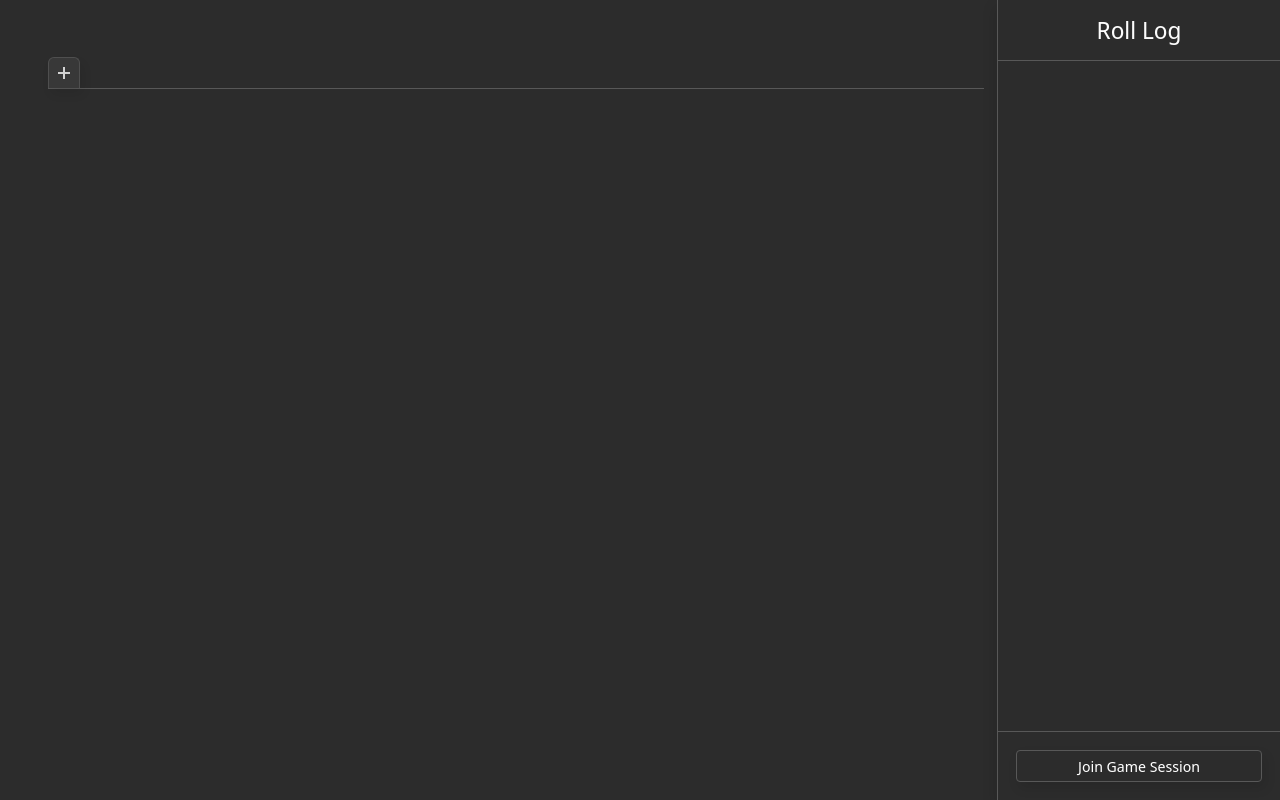
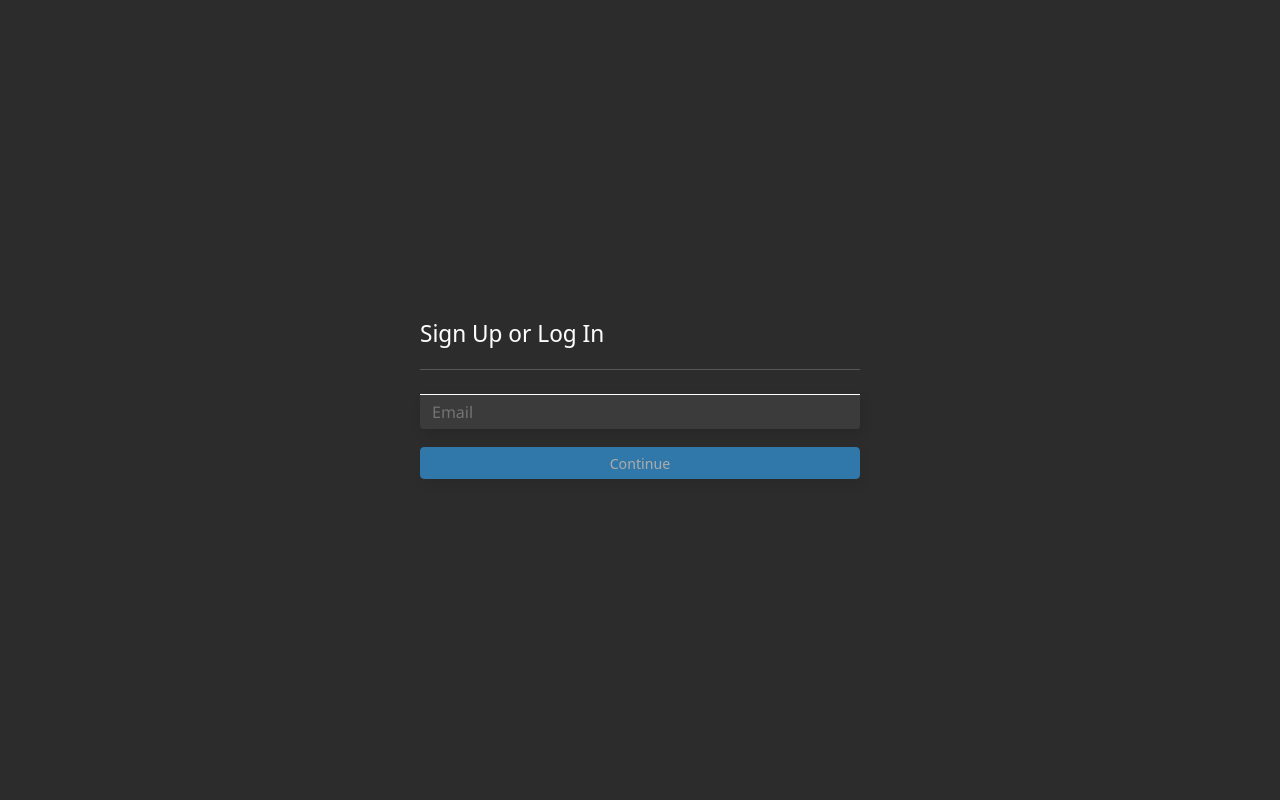
Before and after one commit to Paradoxdotexe/vade-mecum, a React (Create React App) app: page /engine in a window 1280 px wide. Built offline with nearby package versions, Linux system fonts and the light colour scheme.

Commit message:
MINOR: Add login page

```diff
--- a/src/components/VButton.tsx
+++ b/src/components/VButton.tsx
@@ -1,5 +1,6 @@
 import React, { ReactNode } from 'react';
 import styled from 'styled-components';
+import { VLoader } from './VLoader';
 
 const Button = styled.button`
   position: relative;
@@ -59,6 +60,7 @@ type VButtonProps = {
   size?: 'default' | 'large';
   onClick?: () => void;
   disabled?: boolean;
+  loading?: boolean;
 };
 
 export const VButton: React.FC<VButtonProps> = props => {
@@ -67,9 +69,13 @@ export const VButton: React.FC<VButtonProps> = props => {
       style={props.style}
       className={`${props.className} ${props.type === 'primary' ? 'button--primary' : ''} ${props.size === 'large' ? 'button--large' : ''}`}
       onClick={props.onClick}
-      disabled={props.disabled}
+      disabled={props.disabled || props.loading}
     >
-      {props.children}
+      {props.loading ? (
+        <VLoader style={{ padding: 0 }} size={20} color={'#a2cceb'} />
+      ) : (
+        props.children
+      )}
     </Button>
   );
 };
--- a/src/components/VInput.tsx
+++ b/src/components/VInput.tsx
@@ -14,12 +14,19 @@ const StyledVInput = styled.input`
   &::placeholder {
     color: #747474;
   }
+
+  &:disabled {
+    cursor: default;
+    opacity: 0.6;
+  }
 `;
 
 type VInputProps = {
   placeholder: string;
   value?: string;
   onChange?: (value: string) => void;
+  disabled?: boolean;
+  onEnter?: () => void;
 };
 
 export const VInput: React.FC<VInputProps> = props => {
@@ -43,6 +50,10 @@ export const VInput: React.FC<VInputProps> = props => {
       onChange={event => setValue(event.target.value)}
       placeholder={props.placeholder}
       spellCheck="false"
+      disabled={props.disabled}
+      onKeyUp={event => {
+        event.code === 'Enter' && props.onEnter?.();
+      }}
     />
   );
 };
--- a/src/components/VLoader.tsx
+++ b/src/components/VLoader.tsx
@@ -1,15 +1,15 @@
 import React, { ReactNode } from 'react';
 import styled from 'styled-components';
 
-const StyledVLoader = styled.div`
+const StyledVLoader = styled.div<{ $color: string; $size: number }>`
   display: flex;
   justify-content: center;
   padding: 24px;
 
   .loader__dots {
-    height: 24px;
+    height: ${props => props.$size}px;
     aspect-ratio: 2.5;
-    --_g: no-repeat radial-gradient(farthest-side, #a1a1a1 75%, #0000);
+    --_g: no-repeat radial-gradient(farthest-side, ${props => props.$color} 75%, #0000);
     background: var(--_g), var(--_g), var(--_g), var(--_g);
     background-size: 20% 50%;
     animation: l43 1s infinite linear;
@@ -72,11 +72,18 @@ type VLoaderProps = {
   children?: ReactNode;
   style?: React.CSSProperties;
   className?: string;
+  color?: string;
+  size?: number;
 };
 
 export const VLoader: React.FC<VLoaderProps> = props => {
   return (
-    <StyledVLoader style={props.style} className={props.className}>
+    <StyledVLoader
+      $color={props.color ?? '#a1a1a1'}
+      $size={props.size ?? 24}
+      style={props.style}
+      className={props.className}
+    >
       <div className="loader__dots" />
     </StyledVLoader>
   );
--- a/src/index.tsx
+++ b/src/index.tsx
@@ -15,6 +15,7 @@ import { EnginePageController } from './pages/engine/EnginePageController';
 import { VestigesOfMankindDocsPage } from './pages/docs/VestigesOfMankindDocsPage';
 import { HomePage } from './pages/HomePage';
 import { QueryClient, QueryClientProvider } from 'react-query';
+import { AuthStateProvider } from './pages/engine/useAuth';
 
 const router = createBrowserRouter(
   createRoutesFromElements(
@@ -23,7 +24,14 @@ const router = createBrowserRouter(
       <Route path="docs" element={<VadeMecumDocsPage />} />
       <Route path="docs/vale-of-myths" element={<ValeOfMythsDocsPage />} />
       <Route path="docs/vestiges-of-mankind" element={<VestigesOfMankindDocsPage />} />
-      <Route path="engine" element={<EnginePageController />} />
+      <Route
+        path="engine"
+        element={
+          <AuthStateProvider>
+            <EnginePageController />
+          </AuthStateProvider>
+        }
+      />
     </Route>
   )
 );
--- a/src/pages/engine/EnginePageController.tsx
+++ b/src/pages/engine/EnginePageController.tsx
@@ -3,9 +3,13 @@ import { EnginePage } from './EnginePage';
 import { CharactersStateProvider } from './useCharacters';
 import { RollsStateProvider } from './useRolls';
 import { SessionStateProvider } from './useSession';
+import { LoginPage } from './LoginPage';
+import { useAuth } from './useAuth';
 
 export const EnginePageController: React.FC = () => {
-  return (
+  const auth = useAuth();
+
+  return auth.user ? (
     <SessionStateProvider>
       <RollsStateProvider>
         <CharactersStateProvider>
@@ -13,5 +17,7 @@ export const EnginePageController: React.FC = () => {
         </CharactersStateProvider>
       </RollsStateProvider>
     </SessionStateProvider>
+  ) : (
+    <LoginPage />
   );
 };
--- /dev/null
+++ b/src/pages/engine/LoginPage.tsx
@@ -0,0 +1,158 @@
+import React, { useEffect, useState } from 'react';
+import styled from 'styled-components';
+import { VButton } from '@/components/VButton';
+import { VInput } from '@/components/VInput';
+import { VCard } from '@/components/VCard';
+import { useMutation } from 'react-query';
+import { useSearchParams } from 'react-router-dom';
+import { VLoader } from '@/components/VLoader';
+import { useAuth } from './useAuth';
+
+const Page = styled.div`
+  display: flex;
+  justify-content: center;
+  align-items: center;
+  min-height: 100vh;
+
+  .page__content {
+    display: flex;
+    flex-direction: column;
+    gap: 24px;
+    width: 440px;
+
+    .content__header {
+      font-family: 'Noto Sans Display', sans-serif;
+      font-size: 24px;
+      padding-bottom: 24px;
+      border-bottom: 1px solid #585858;
+    }
+
+    .content__form {
+      display: flex;
+      flex-direction: column;
+      gap: 18px;
+
+      .form__info,
+      .form__error {
+        line-height: 1.5;
+        font-size: 15px;
+        color: #a0a0a0;
+      }
+
+      .form__error {
+        color: #ec4343;
+      }
+    }
+  }
+`;
+
+type User = {
+  id: string;
+  email: string;
+};
+
+export const LoginPage: React.FC = () => {
+  const [searchParams] = useSearchParams();
+
+  const auth = useAuth();
+
+  const [email, setEmail] = useState('');
+  const [loginError, setLoginError] = useState<string>();
+
+  const requestLogin = useMutation((email: string) =>
+    fetch('https://api.vademecum.thenjk.com/auth/login/request', {
+      method: 'POST',
+      mode: 'no-cors',
+      headers: {
+        'Content-Type': 'application/json'
+      },
+      body: JSON.stringify({
+        email
+      })
+    })
+  );
+
+  const login = useMutation((token: string) =>
+    fetch('https://api.vademecum.thenjk.com/auth/login', {
+      method: 'POST',
+      headers: {
+        'Content-Type': 'application/json'
+      },
+      //credentials: 'include',
+      body: JSON.stringify({
+        token
+      })
+    }).then(response => {
+      const json = response.json();
+      if (response.status === 200) {
+        return json as Promise<User>;
+      } else {
+        return json.then(Promise.reject.bind(Promise));
+      }
+    })
+  );
+
+  useEffect(() => {
+    const token = searchParams.get('token');
+
+    if (token) {
+      login
+        .mutateAsync(token)
+        .then(auth.setUser)
+        .catch(response => {
+          if (response.detail) {
+            setLoginError(response.detail as string);
+          }
+        });
+    }
+  }, []);
+
+  const onSend = () => {
+    requestLogin.mutate(email);
+  };
+
+  return (
+    <Page>
+      {login.isLoading ? (
+        <VLoader />
+      ) : (
+        <div className="page__content">
+          <div className="content__header">Sign Up or Log In</div>
+
+          <div className="content__form">
+            <VCard style={{ padding: 0 }}>
+              <VInput
+                placeholder="Email"
+                value={email}
+                onChange={setEmail}
+                disabled={requestLogin.isLoading || requestLogin.isSuccess}
+                onEnter={onSend}
+              />
+            </VCard>
+
+            <VButton
+              size="large"
+              type="primary"
+              onClick={onSend}
+              disabled={requestLogin.isSuccess || !email}
+              loading={requestLogin.isLoading}
+            >
+              Continue
+            </VButton>
+
+            {requestLogin.isSuccess && (
+              <div className="form__info">
+                A magic link has been emailed to <strong>{email}</strong>.
+                <br />
+                Click the link to finish signing up or logging in.
+              </div>
+            )}
+            {!requestLogin.isSuccess && login.isError && (
+              <div className="form__error">{loginError ?? 'Something went wrong.'}</div>
+            )}
+          </div>
+        </div>
+      )}
+    </Page>
+  );
+};
--- /dev/null
+++ b/src/pages/engine/useAuth.tsx
@@ -0,0 +1,42 @@
+import React, { ReactNode, useContext } from 'react';
+import { useLocalStorage } from '@/utils/useLocalStorage';
+
+export type User = {
+  id: string;
+  email: string;
+};
+
+type AuthState = {
+  user?: User;
+};
+
+interface ASC extends AuthState {
+  setUser: (user?: User) => void;
+}
+
+const AuthStateContext = React.createContext<ASC>({
+  setUser: () => {}
+});
+
+export const AuthStateProvider: React.FC<{ children?: ReactNode }> = props => {
+  const [authState, setAuthState] = useLocalStorage('vc:engine:auth', {} as AuthState);
+
+  const setUser = (user?: User) => {
+    setAuthState({ user });
+  };
+
+  const authStateContext: ASC = {
+    ...authState,
+    setUser
+  };
+
+  return (
+    <AuthStateContext.Provider value={authStateContext}>{props.children}</AuthStateContext.Provider>
+  );
+};
+
+export const useAuth = () => {
+  const authState = useContext(AuthStateContext);
+
+  return authState;
+};
--- a/src/version.json
+++ b/src/version.json
@@ -1,4 +1,4 @@
 {
-  "version": "0.28.7",
-  "versionCommitHash": "9d8435f"
+  "version": "0.29.0",
+  "versionCommitHash": "f2ac5d2"
 }
```
Also changed, not shown: aws/lambda/getCorsOptions/index.ts (added, +30 -0 lines), aws/lambda/login/index.ts (+26 -5 lines), aws/lambda/sendLoginEmail/index.ts (+13 -5 lines).
